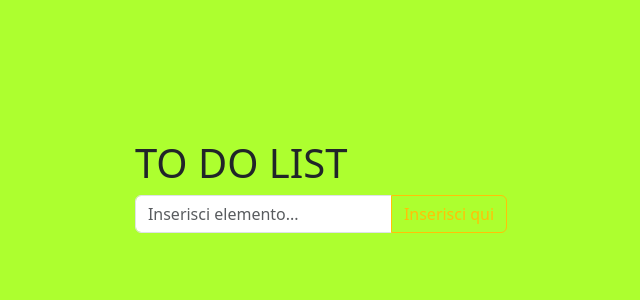
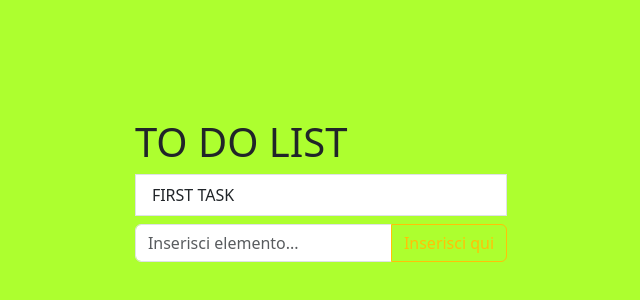
Before and after one commit to Skyfe24/php-todo-list-json, a plain HTML site: page my_app/index.html in a window 1280 px wide. Shown: the part 206-506 px from the top of the page, without its empty margins (319-959 px from the left). Drawn offline with nearby package versions, Linux system fonts and the light colour scheme.

Commit message:
aesthetic improvements

```diff
--- a/my_app/index.html
+++ b/my_app/index.html
@@ -46,33 +46,33 @@ Abilitare l’eliminazione di un task
                     <div class="row">
                         <div class="col-12">
                             <h1>TO DO LIST</h1>
-                            <div class="input-group mb-3">
-                                <input type="text" class="form-control" placeholder="Inserisci elemento..." />
-                                <button class="btn btn-outline-warning" type="button" id="button-add"> Inserisci
-                                    qui</button>
+                            <ul class="list-group list-group-flush border border-1">
+                                <li class="list-group-item"> FIRST TASK</li>
+                            </ul>
+
                         </div>
-                        </div>
+
 
                     </div>
 
                 </div>
 
             </div>
+            <div class="add-todo">
+                <div class="container">
+                    <div class="row">
+                        <div class="col-12">
+                            <div class="input-group mb-3">
+                                <input type="text" class="form-control" placeholder="Inserisci elemento..." />
+                                <button class="btn btn-outline-warning" type="button" id="button-add"> Inserisci
+                                    qui</button>
 
 
+                            </div>
+                        </div>
 
 
-
-
-
-
-
-
-
-
-
-
-
+                    </div>
 
 
 
```
Lines whose indentation alone changed are shown as unchanged.
